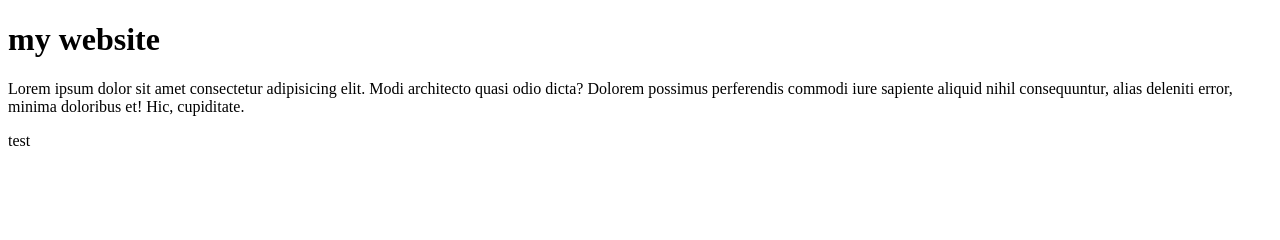
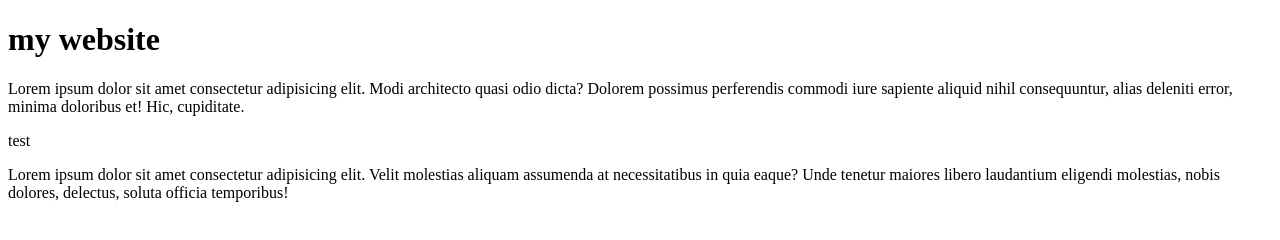
Before and after one commit to pHewx/test, a plain HTML site: page index.html in a window 1280 px wide. Drawn offline with Linux system fonts and the light colour scheme.

```diff
--- a/index.html
+++ b/index.html
@@ -13,6 +13,9 @@
         perferendis commodi iure sapiente aliquid nihil consequuntur, alias deleniti error, minima doloribus et! Hic,
         cupiditate.</p>
     <span>test</span>
+    <p>Lorem ipsum dolor sit amet consectetur adipisicing elit. Velit molestias aliquam assumenda at necessitatibus in
+        quia eaque? Unde tenetur maiores libero laudantium eligendi molestias, nobis dolores, delectus, soluta officia
+        temporibus!</p>
 </body>
 
 </html>
```
Also changed, not shown: home.html (added, +14 -0 lines).
